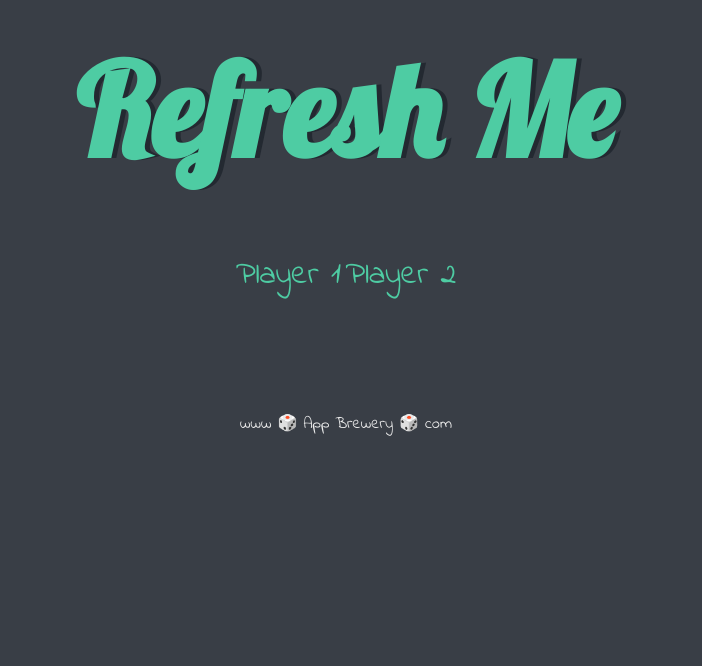
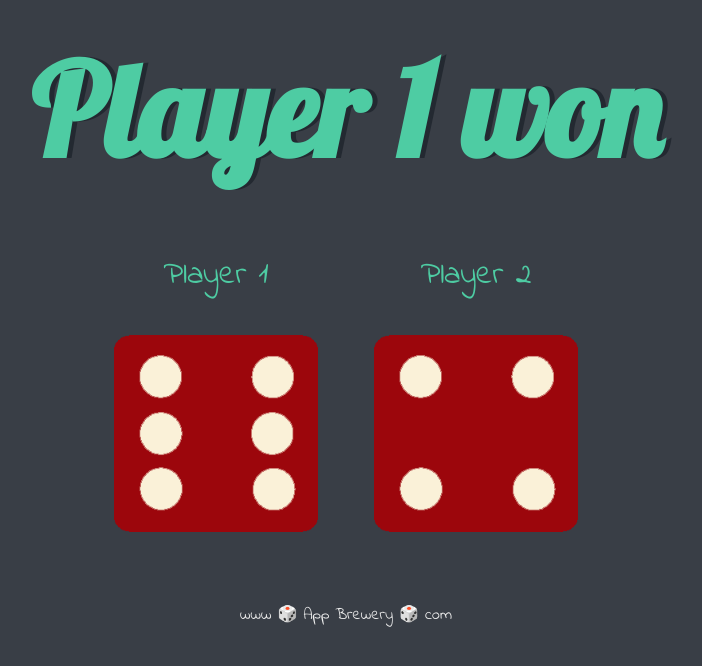
Before and after one commit to heidariamin07/Dicee, a plain HTML site: page dicee.html in a window 1280 px wide. Shown: the whole page, without its empty margins (294-996 px from the left). Drawn offline with Linux system fonts and the light colour scheme.

Commit message:
Change JS

```diff
--- a/dicee.html
+++ b/dicee.html
@@ -10,21 +10,24 @@
   <body>
 
     <div class="container">
+
       <h1>Refresh Me</h1>
 
       <div class="dice">
         <p>Player 1</p>
-        <img class="img1" src="">
+        <img class="img1" src="images/dice6.png">
+
       </div>
 
       <div class="dice">
         <p>Player 2</p>
-        <img class="img2" src="">
+        <img class="img2" src="images/dice6.png">
+
       </div>
 
     </div>
 
-
+    <script src="js/index.js"></script>
   </body>
 
   <footer>
--- /dev/null
+++ b/js/index.js
@@ -0,0 +1,16 @@
+let randomNumber1 = Math.floor(Math.random()*6) + 1;
+let randomNumber2 = Math.floor(Math.random()*6) + 1;
+let image1 = "images/dice" + randomNumber1 + ".png";
+let image2 = "images/dice" + randomNumber2 + ".png";
+
+document.querySelector(".dice .img1").setAttribute("src",image1);
+document.querySelector(".dice .img2").setAttribute("src",image2);
+
+if (randomNumber1 > randomNumber2){
+    document.querySelector("h1").innerHTML = "Player 1 won";
+}else if(randomNumber1 < randomNumber2){
+    document.querySelector("h1").innerHTML = "Player 2 won";
+}
+else {
+    document.querySelector("h1").innerHTML = "Draw";
+}
```
